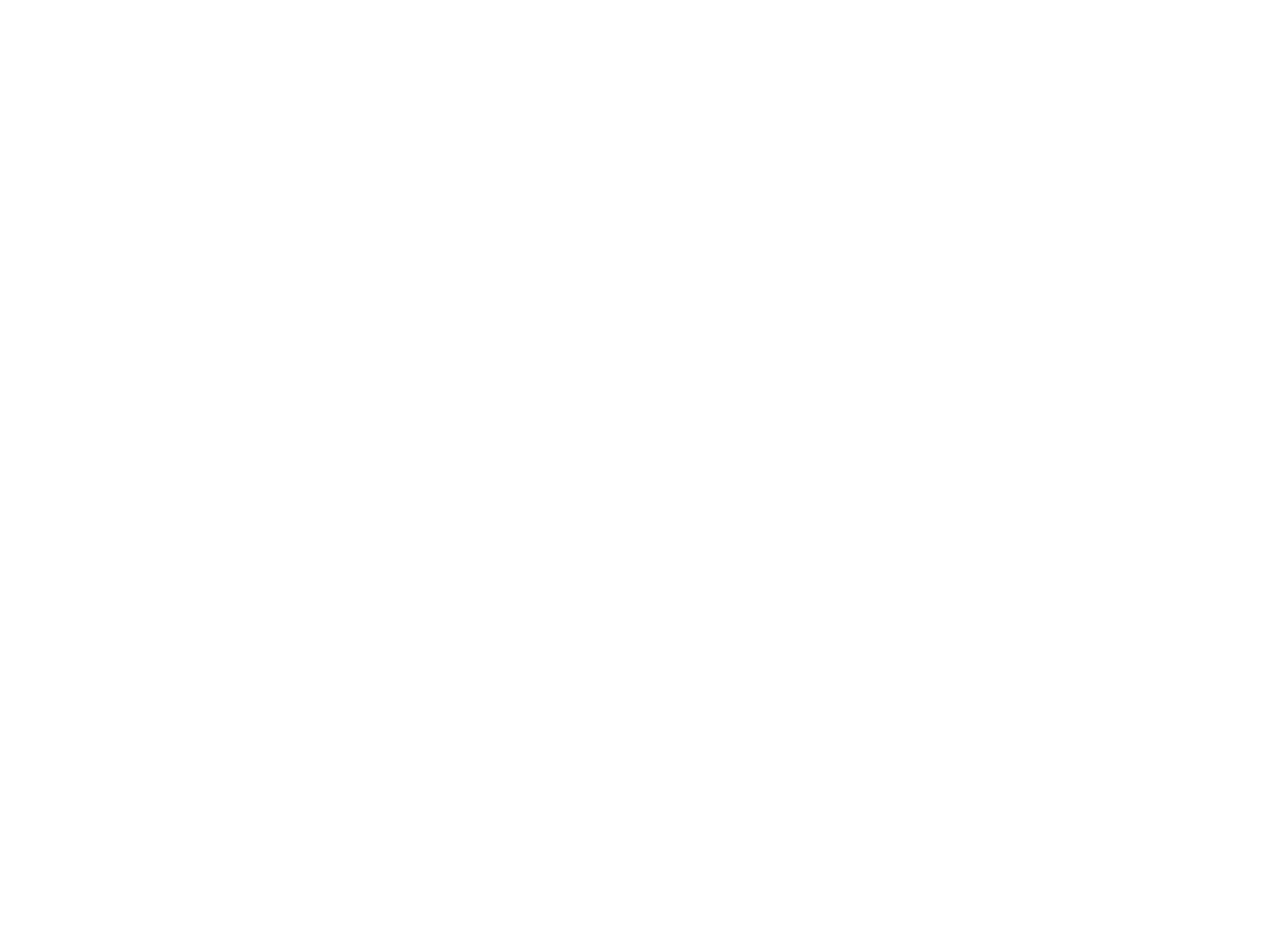
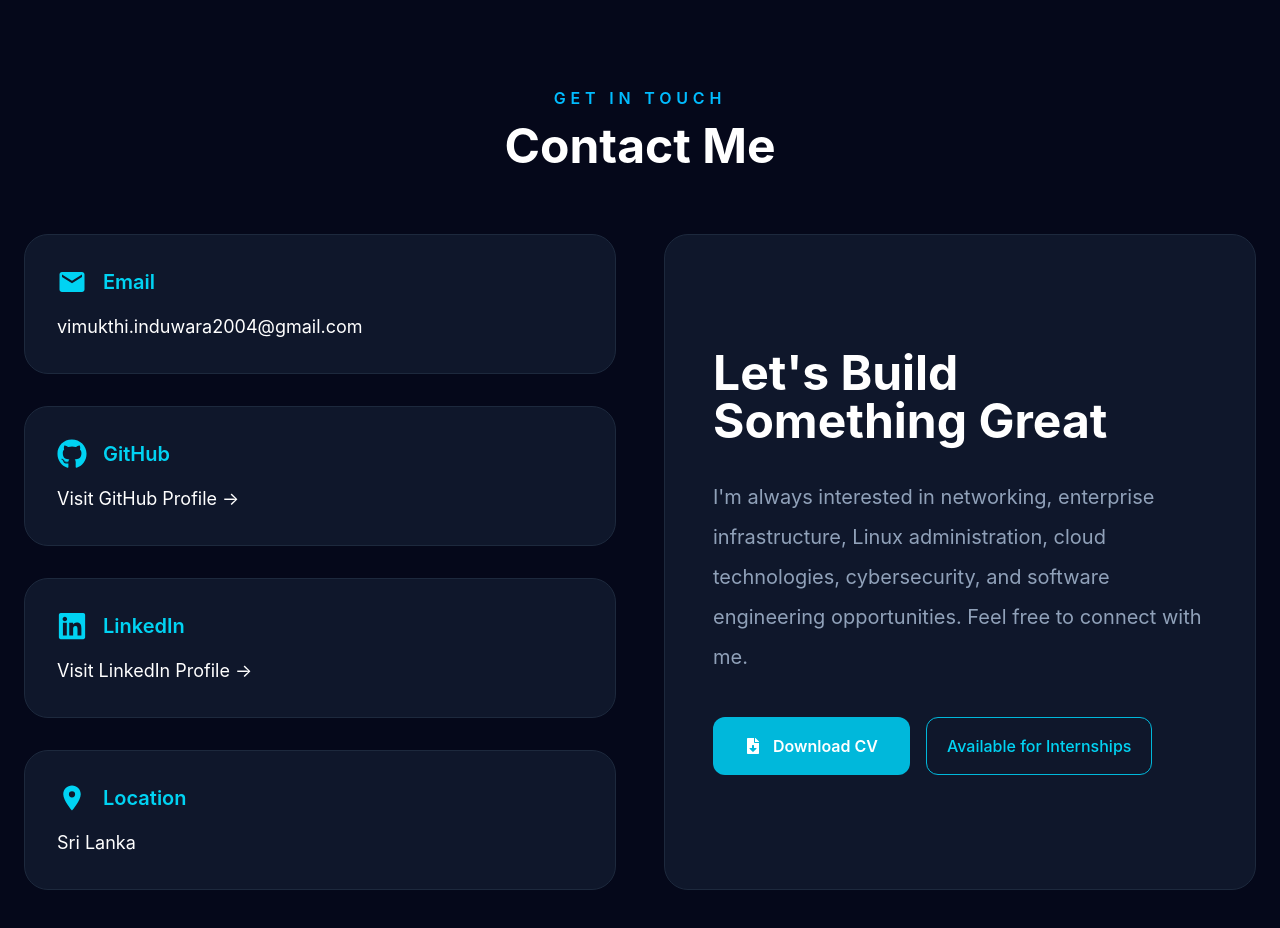
Before and after one commit to VimukthiSiriwardana/personal-portfolio, a React (Vite) app: page / in a window 1280 px wide. Shown: the part 6120-7048 px from the top of the page. Before the commit the page ends 6110 px from the top, so only its background shows below. Built offline with nearby package versions, Linux system fonts and the light colour scheme.

Commit message:
Contact informations updated

```diff
--- a/package.json
+++ b/package.json
@@ -13,6 +13,7 @@
     "@tailwindcss/vite": "^4.3.1",
     "react": "^19.2.7",
     "react-dom": "^19.2.7",
+    "react-icons": "^5.6.0",
     "tailwindcss": "^4.3.1"
   },
   "devDependencies": {
--- a/src/App.jsx
+++ b/src/App.jsx
@@ -4,6 +4,7 @@
 import Skills from "./sections/Skills";
 import HomeLab from "./sections/HomeLab";
 import Projects from "./sections/Projects";
+import Contact from "./sections/Contact";
 
 function App() {
   return (
@@ -14,6 +15,7 @@
       <Skills />
       <HomeLab />
       <Projects />
+      <Contact />
     </>
   );
 }
--- /dev/null
+++ b/src/data/contact.js
@@ -0,0 +1,13 @@
+const contact = {
+  email: "vimukthi.induwara2004@gmail.com",
+
+  github:
+    "https://github.com/VimukthiSiriwardana",
+
+  linkedin:
+    "https://www.linkedin.com/in/vimukthi-siriwardana",
+
+  location: "Sri Lanka",
+};
+
+export default contact;
--- a/src/sections/Contact.jsx
+++ b/src/sections/Contact.jsx
@@ -0,0 +1,164 @@
+import SectionTitle from "../components/SectionTitle";
+import contact from "../data/contact";
+
+import {
+  MdEmail,
+  MdLocationOn,
+} from "react-icons/md";
+
+import {
+  FaGithub,
+  FaLinkedin,
+  FaFileDownload,
+} from "react-icons/fa";
+
+function Contact() {
+  return (
+    <section
+      id="contact"
+      className="bg-[#05081a] py-24 px-6"
+    >
+      <div className="max-w-7xl mx-auto">
+
+        <SectionTitle
+          subtitle="GET IN TOUCH"
+          title="Contact Me"
+        />
+
+        <div className="grid lg:grid-cols-2 gap-12 mt-16">
+
+          {/* LEFT */}
+
+          <div className="space-y-8">
+
+            {/* Email */}
+
+            <a
+              href={`mailto:${contact.email}`}
+              className="block bg-slate-900 border border-slate-800 rounded-3xl p-8 hover:border-cyan-400 hover:-translate-y-2 transition-all duration-300"
+            >
+              <div className="flex items-center gap-4 mb-4">
+
+                <MdEmail className="text-cyan-400 text-3xl" />
+
+                <h3 className="text-cyan-400 text-xl font-semibold">
+                  Email
+                </h3>
+
+              </div>
+
+              <p className="text-white text-lg">
+                {contact.email}
+              </p>
+            </a>
+
+            {/* GitHub */}
+
+            <a
+              href={contact.github}
+              target="_blank"
+              rel="noreferrer"
+              className="block bg-slate-900 border border-slate-800 rounded-3xl p-8 hover:border-cyan-400 hover:-translate-y-2 transition-all duration-300"
+            >
+              <div className="flex items-center gap-4 mb-4">
+
+                <FaGithub className="text-cyan-400 text-3xl" />
+
+                <h3 className="text-cyan-400 text-xl font-semibold">
+                  GitHub
+                </h3>
+
+              </div>
+
+              <p className="text-white text-lg hover:text-cyan-400 transition">
+                Visit GitHub Profile →
+              </p>
+            </a>
+
+            {/* LinkedIn */}
+
+            <a
+              href={contact.linkedin}
+              target="_blank"
+              rel="noreferrer"
+              className="block bg-slate-900 border border-slate-800 rounded-3xl p-8 hover:border-cyan-400 hover:-translate-y-2 transition-all duration-300"
+            >
+              <div className="flex items-center gap-4 mb-4">
+
+                <FaLinkedin className="text-cyan-400 text-3xl" />
+
+                <h3 className="text-cyan-400 text-xl font-semibold">
+                  LinkedIn
+                </h3>
+
+              </div>
+
+              <p className="text-white text-lg hover:text-cyan-400 transition">
+                Visit LinkedIn Profile →
+              </p>
+            </a>
+
+            {/* Location */}
+
+            <div className="bg-slate-900 border border-slate-800 rounded-3xl p-8">
+
+              <div className="flex items-center gap-4 mb-4">
+
+                <MdLocationOn className="text-cyan-400 text-3xl" />
+
+                <h3 className="text-cyan-400 text-xl font-semibold">
+                  Location
+                </h3>
+
+              </div>
+
+              <p className="text-white text-lg">
+                {contact.location}
+              </p>
+
+            </div>
+
+          </div>
+
+          {/* RIGHT */}
+
+          <div className="bg-slate-900 border border-slate-800 rounded-3xl p-12 flex flex-col justify-center">
+
+            <h2 className="text-5xl font-bold text-white mb-8">
+              Let's Build Something Great
+            </h2>
+
+            <p className="text-slate-400 leading-10 text-xl mb-10">
+              I'm always interested in networking, enterprise
+              infrastructure, Linux administration, cloud technologies,
+              cybersecurity, and software engineering opportunities.
+              Feel free to connect with me.
+            </p>
+
+            <div className="flex flex-wrap gap-4">
+
+              <a
+                href="/Vimukthi_Siriwardana_CV.pdf"
+                download
+                className="inline-flex items-center gap-3 bg-cyan-500 hover:bg-cyan-600 text-white px-8 py-4 rounded-xl font-semibold transition"
+              >
+                <FaFileDownload />
+                Download CV
+              </a>
+
+              <span className="inline-flex items-center px-5 py-4 rounded-xl border border-cyan-500 text-cyan-400 font-medium">
+                Available for Internships
+              </span>
+
+            </div>
+
+          </div>
+
+        </div>
+
+      </div>
+    </section>
+  );
+}
+
+export default Contact;
```
Also changed, not shown: 2 other files (tests, documents, lock files or other folders).
